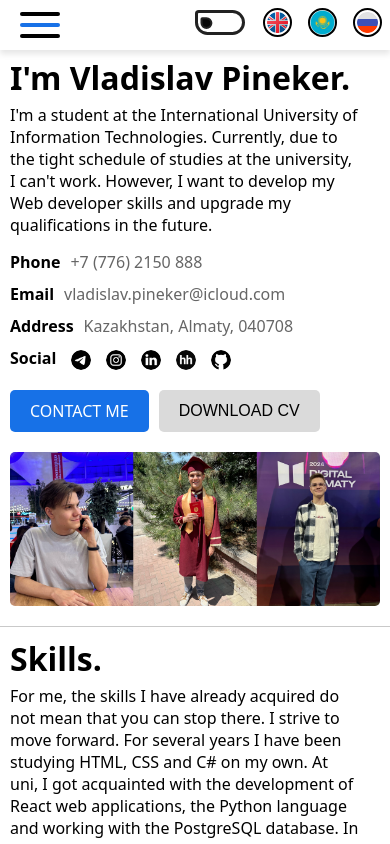
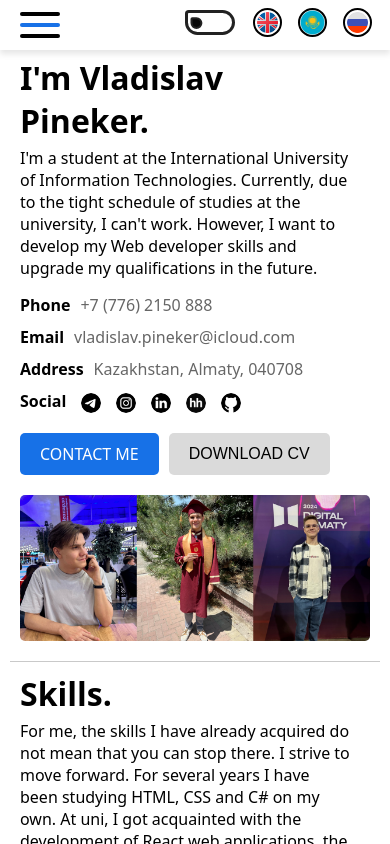
Before and after one commit to arypax/VladislavPinekerWebsite, a React (Vite) app: page / in a window 390 px wide. Shown: the top 844 px of the page. Built offline with nearby package versions, Linux system fonts and the light colour scheme.

Commit message:
app update

```diff
--- a/src/assets/components/List.css
+++ b/src/assets/components/List.css
@@ -443,6 +443,8 @@ body.dark-theme .social-icon {
 
 @media (max-width: 768px) {
     .main-div {
+        margin: 10px;
+        padding: 0;
         margin-bottom: 0;
     }
 
@@ -496,7 +498,6 @@ body.dark-theme .social-icon {
 @media (max-width: 480px) {
     .main-div {
         margin-bottom: 0;
-        margin-top: 10px;
     }
 
     .skills-item {
--- a/src/assets/components/NavBar.css
+++ b/src/assets/components/NavBar.css
@@ -188,7 +188,7 @@ body.dark-theme .slider-language {
     }
 
     .navbar-right {
-        margin-right: 10px;
+        margin-right: 20px;
     }
 
     .navbar-item-vladislav {
```
